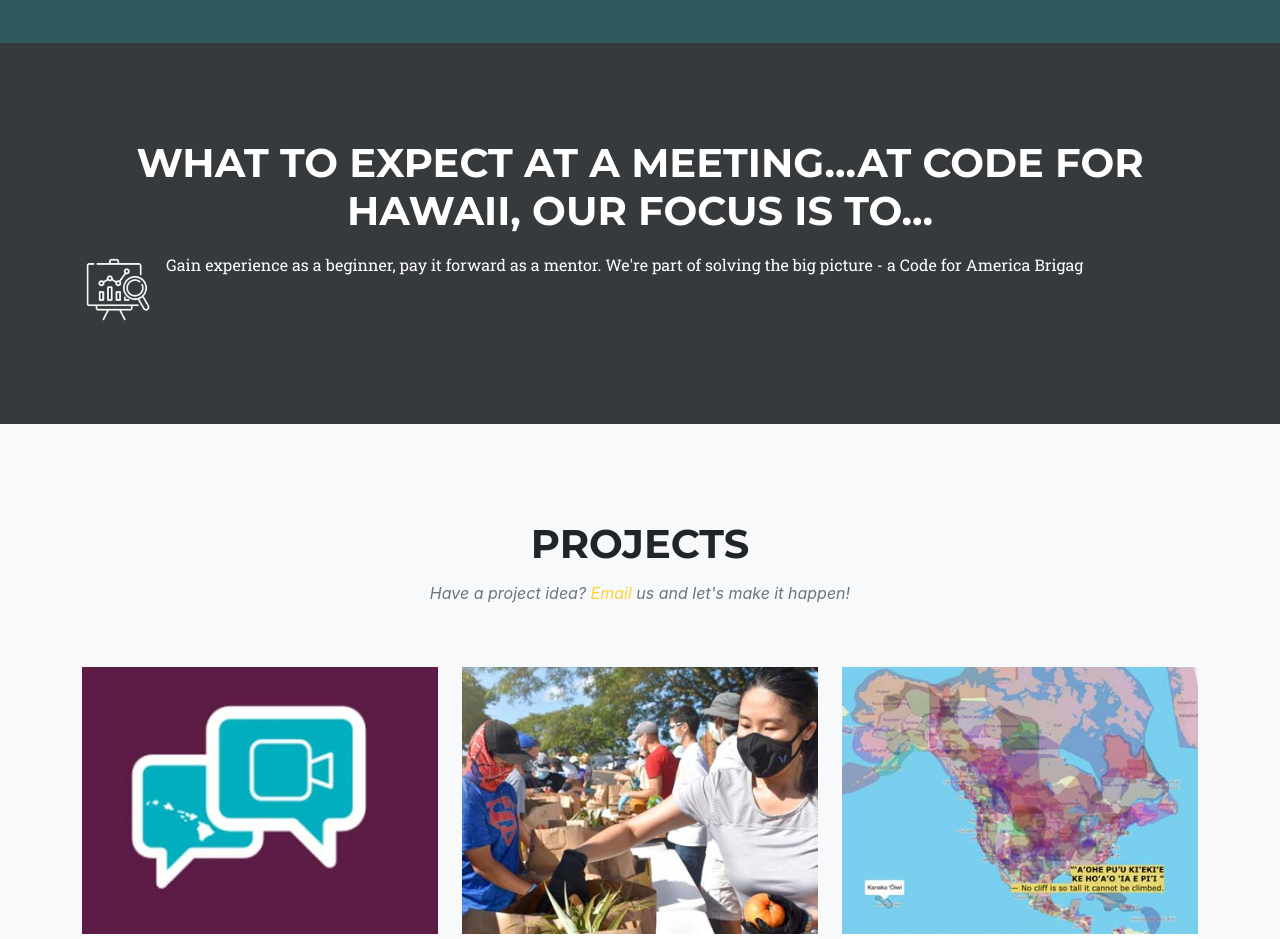
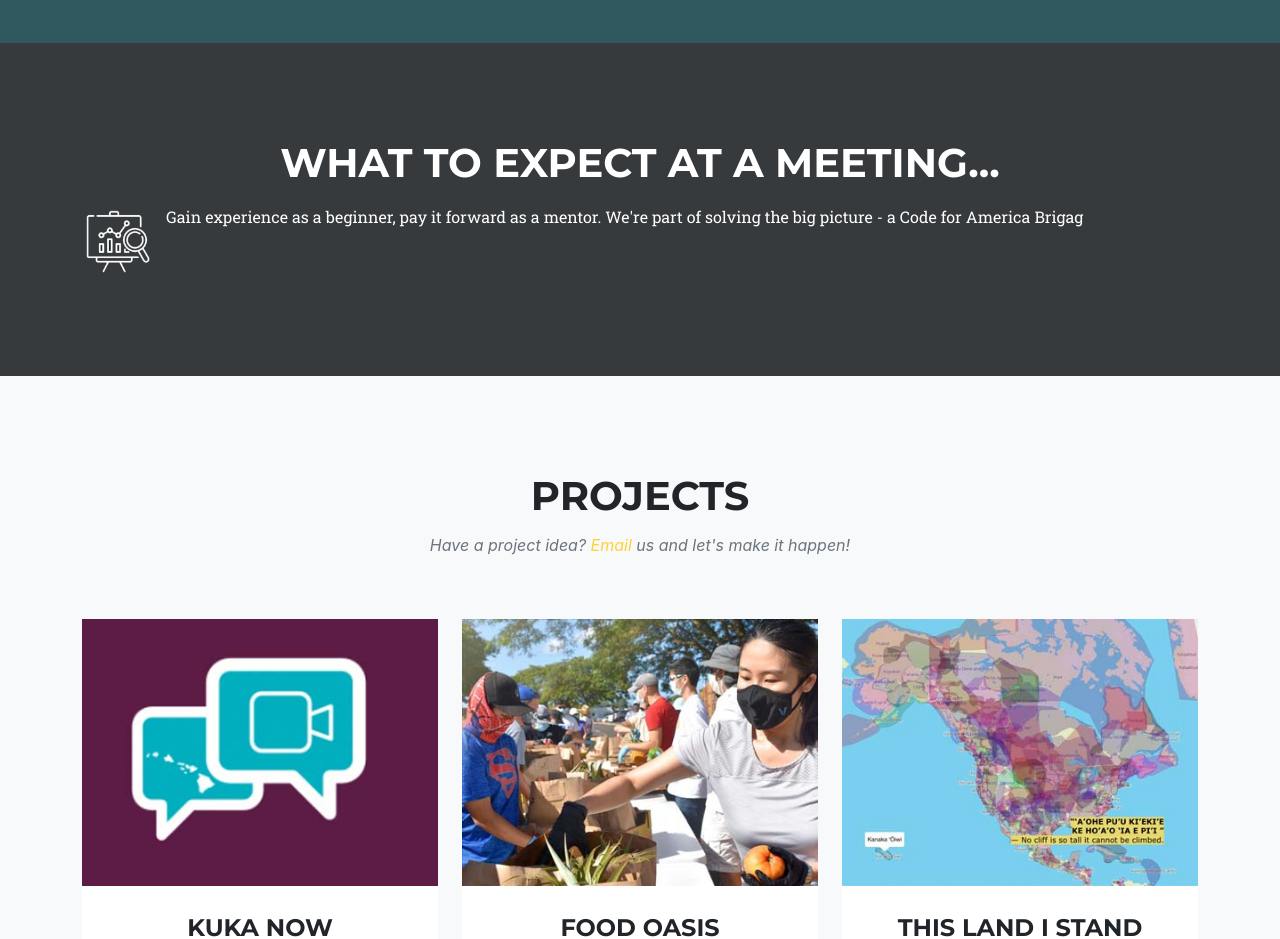
Before and after one commit to CodeWithAloha/website-deprecated, a plain HTML site: page index.html in a window 1280 px wide. Shown: the part 1420-2359 px from the top of the page. Drawn offline with nearby package versions, Linux system fonts and the light colour scheme; a web font is replaced by a local one.

Commit message:
text update meeting description

```diff
--- a/index.html
+++ b/index.html
@@ -97,7 +97,7 @@
     <section class="page-section" id="services" style="background-color:rgba(33, 37, 40, 0.9)">
         <div class="container">
             <div class="text-center">
-                <h2 class="section-heading text-uppercase text-white">What to expect at a meeting...</h<h3 class="section-subheading text-white">At Code For Hawaii, our focus is to...</h3>
+                <h2 class="section-heading text-uppercase text-white">What to expect at a meeting...</h>
             </div>
             <div class="row text-center">
 
```
